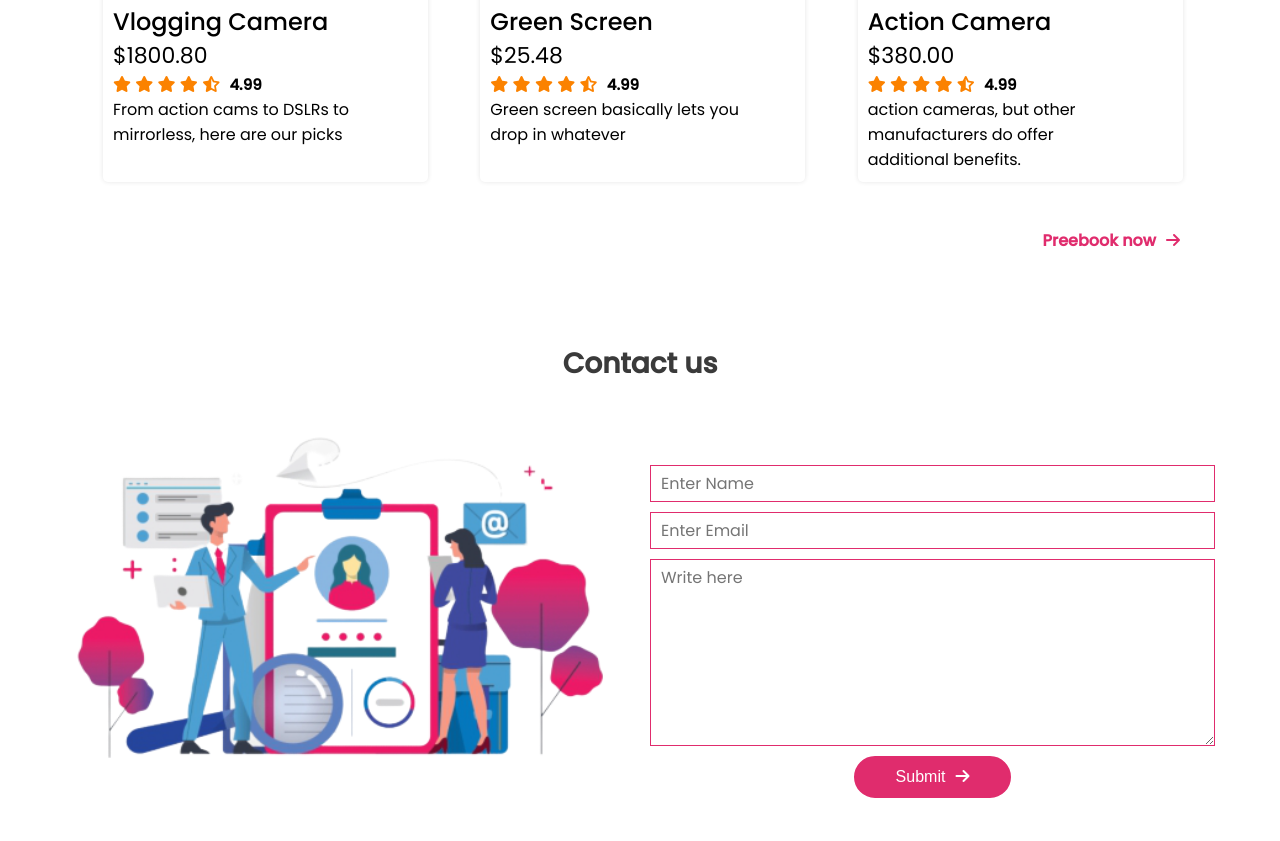
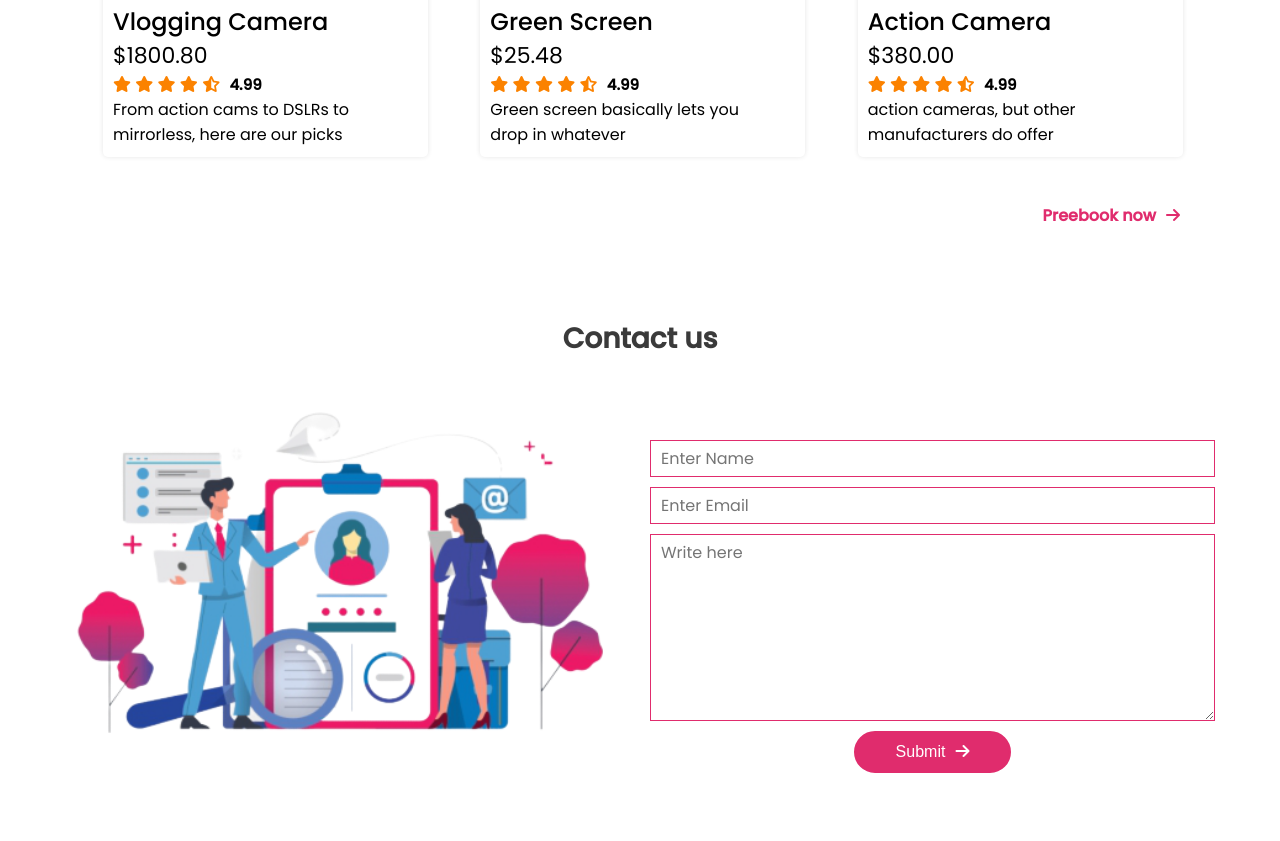
Before and after one commit to MdShohan81/influencer, a plain HTML site: page index.html in a window 1280 px wide. Shown: the part 2160-3001 px from the top of the page. Drawn offline with Linux system fonts and the light colour scheme.

Commit message:
changes text

```diff
--- a/index.html
+++ b/index.html
@@ -192,7 +192,7 @@
                                 <i class="fas fa-star-half-alt half-filed"></i>
                                 <span class="rating-mark">4.99</span>
                             </div>
-                            <p class="product-text"> action cameras, but other manufacturers do offer additional benefits.</p>
+                            <p class="product-text"> action cameras, but other manufacturers do offer</p>
                         </div>
                     </div>
                     <div class="product-btn">
```
